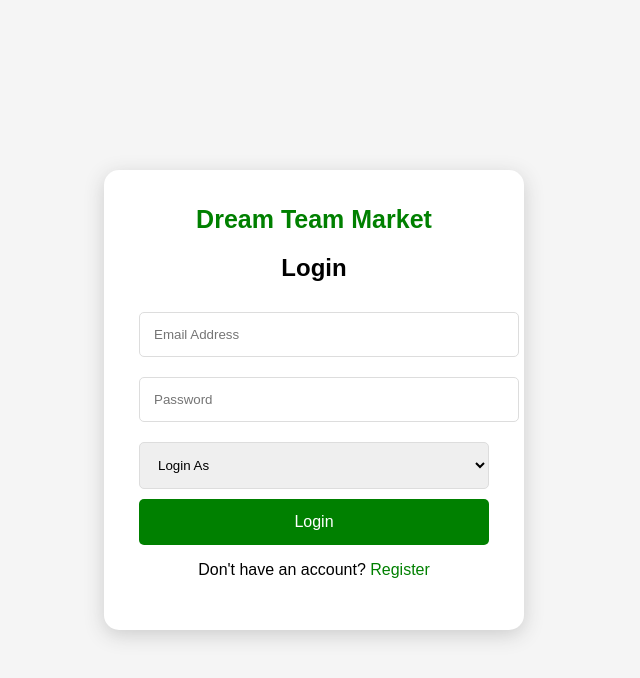
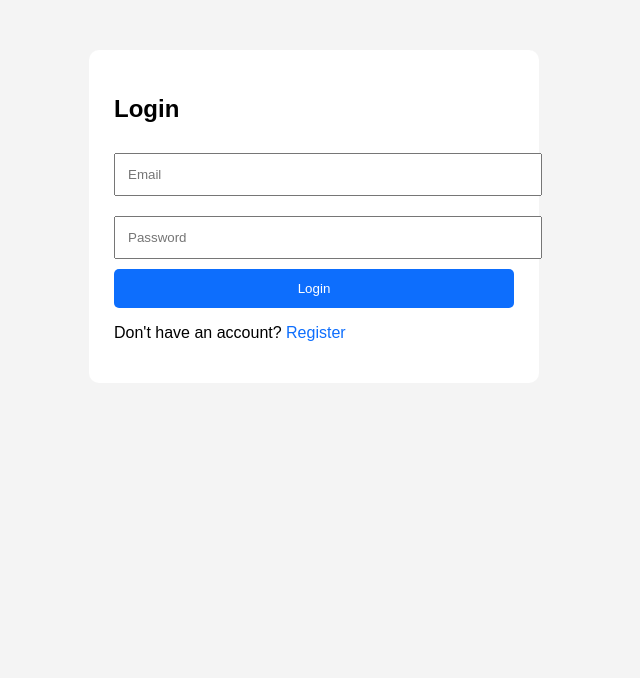
Before and after one commit to appusglobaldata-beep/dream-team-market, a website: page login.html in a window 1280 px wide. Shown: the whole page, without its empty margins (326-966 px from the left). Drawn offline with Linux system fonts and the light colour scheme.

Commit message:
Update login.html

```diff
--- a/login.html
+++ b/login.html
@@ -1,199 +1,67 @@
 <!DOCTYPE html>
 <html>
 <head>
-
 <title>Login - Dream Team Market</title>
 
 <style>
-
 body{
-    margin:0;
-    font-family:Arial, sans-serif;
-    background:#f5f5f5;
-    display:flex;
-    justify-content:center;
-    align-items:center;
-    height:100vh;
+    font-family:Arial;
+    background:#f4f4f4;
 }
 
-
 .box{
-
+    width:90%;
+    max-width:400px;
     background:white;
-    width:350px;
-    padding:35px;
-    border-radius:15px;
-    box-shadow:0 5px 20px #ccc;
-
+    margin:50px auto;
+    padding:25px;
+    border-radius:10px;
 }
 
-
-.logo{
-
-    text-align:center;
-    color:#008000;
-    font-size:25px;
-    font-weight:bold;
-
+input{
+    width:100%;
+    padding:12px;
+    margin:10px 0;
 }
 
-
-h2{
-    text-align:center;
-}
-
-
-
-input, select{
-
+button{
     width:100%;
-    padding:14px;
-    margin:10px 0;
-    border:1px solid #ddd;
-    border-radius:5px;
-
-}
-
-
-
-button{
-
-    width:100%;
-    padding:14px;
-    background:#008000;
+    padding:12px;
+    background:#0d6efd;
     color:white;
     border:none;
     border-radius:5px;
-    font-size:16px;
-    cursor:pointer;
-
 }
 
-
-
-button:hover{
-
-background:#006600;
-
+a{
+    text-decoration:none;
+    color:#0d6efd;
 }
-
-
-
-p{
-
-text-align:center;
-
-}
-
-
-a{
-
-color:#008000;
-text-decoration:none;
-
-}
-
 </style>
-
 
 </head>
 
-
 <body>
-
-
 
 <div class="box">
 
+<h2>Login</h2>
 
-<div class="logo">
-Dream Team Market
-</div>
+<input type="email" placeholder="Email">
+
+<input type="password" placeholder="Password">
 
 
-<h2>Login</h2>
-
-
-
-<input type="email" id="email" placeholder="Email Address">
-
-
-
-<input type="password" id="password" placeholder="Password">
-
-
-
-<select id="accountType">
-
-<option value="">
-Login As
-</option>
-
-<option value="customer.html">
-Customer
-</option>
-
-
-<option value="vendor.html">
-Vendor
-</option>
-
-
-</select>
-
-
-
-<button onclick="loginUser()">
-Login
-</button>
-
-
+<button>Login</button>
 
 
 <p>
 Don't have an account?
-<a href="register.html">
-Register
-</a>
+<a href="register.html">Register</a>
 </p>
-
 
 
 </div>
 
-
-
-
-<script>
-
-
-function loginUser(){
-
-
-let type=document.getElementById("accountType").value;
-
-
-
-if(type==""){
-
-alert("Select account type");
-
-return;
-
-}
-
-
-
-window.location.href=type;
-
-
-}
-
-
-</script>
-
-
-
-
 </body>
 </html>
```
